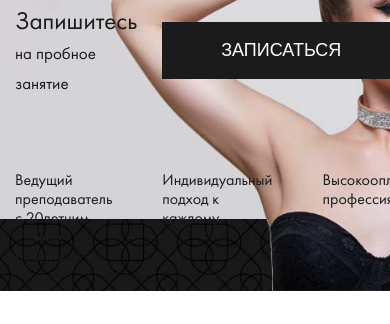
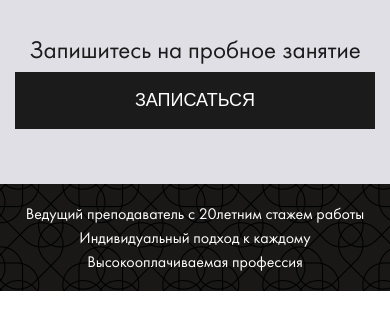
Before and after one commit to Aigerim-serdaliyeva/strizhka, a website: page app/index.html in a window 390 px wide. Shown: the part 262-586 px from the top of the page. Drawn offline with Linux system fonts and the light colour scheme; files whose address does not match are found by name.

Commit message:
section-main fixed

```diff
--- a/app/index.html
+++ b/app/index.html
@@ -96,20 +96,19 @@
 						<button class="button ajax-submit" type="submit">записаться</button>
 					</div>
 				</div>
-
          </div>
          <div class="section-main-footer">
             <div class="container">
                <div class="section-main-footer-content">
-                  <h3 class="section-main-footer-content-title">
+                  <h3 class="section-main-footer-title">
                      Ведущий преподаватель
                      с 20­летним стажем работы
                   </h3>
-                  <h3 class="section-main-footer-content-title">
+                  <h3 class="section-main-footer-title">
                      Индивидуальный
                      подход к каждому
                   </h3>
-                  <h3 class="section-main-footer-content-title">
+                  <h3 class="section-main-footer-title">
                      Высокооплачиваемая
                      профессия
                   </h3>
--- a/app/sass/_media.scss
+++ b/app/sass/_media.scss
@@ -90,14 +90,31 @@
 
    .section {
       &-main {
+         padding: 100px 0 0;
+         background-image: none;
+         background-color: #e0dfe5;
+
          &-title {
-                margin-top: -100px;
-                font-size: 25px;
-                span {
-                    font-size: 20px;
+            font-size: 30px;
+         }
+
+         &-footer {
+            position: static;
+            padding: 20px 0;
+            text-align: center;
+            background-image: url('../img/bg.jpg') !important;
+            background-size: auto !important;
+            background-repeat: repeat !important;
+
+            &-content {
+               display: block;
+            }
+
+            &-title {
+               max-width: 100%;
+               margin: 0 0 5px;
             }
          }
-
       }
     }
 
@@ -121,7 +138,29 @@
 		display: none !important;
    }
 
+   .button {
+      width: 100%;
+   }
+
    .section {
+      &-main {
+         text-align: center;
+         &-text {
+            margin-bottom: 40px;
+         }
+         &-button {
+            display: block;
+            &-title {
+               margin-right: 0;
+               margin-bottom: 10px;
+               max-width: 100%;
+               line-height: 1;
+               span {
+                  font-size: 25px;
+               }
+            }
+         }
+      }
         &-question {
             .form {
                 .input-div {
--- a/app/sass/main.scss
+++ b/app/sass/main.scss
@@ -232,7 +232,6 @@ body {
 
     &-title {
         font-size: 30px;
-        color: #1b1b1b;
         text-align: center;
         margin: 0 0 40px 0;
         font-weight: 600;
@@ -240,23 +239,22 @@ body {
     }
 
     &-main {
-         padding: 140px 0;
+      padding: 185px 0 100px 0;
       background-image: url('../img/mainback.jpg');
-         background-size: cover;
-         background-repeat: no-repeat;
       background-position: center, 0;
       position: relative;
+
          &-subtitle {
             font-size: 24px;
             text-transform: uppercase;
             font-weight: normal;
-            margin: 5px 0;
+            margin: 0 0 5px;
          }
+
          &-title {
             text-transform: uppercase;
             font-size: 40px;
             letter-spacing: 4px;
-            line-height: 1,2;
             font-weight: 600;
             max-width: 450px;
             margin: 0;
@@ -287,20 +285,26 @@ body {
             }
          }
          &-footer {
+            position: absolute;
+            left: 0;
+            right: 0;
+            bottom: 25px;
             &-content {
-               position: absolute;
-               bottom: 0;
                display: flex;
+            }
             &-title {
+               color: #fff;
                font-size: 16px;
                font-weight: normal;
                max-width: 170px;
-                  margin: 25px 50px 25px 0;
-
+               margin: 0 50px 0 0;
+               &:last-child {
+                  margin: 0;
                }
             }
          }
    }
+
    &-why {
       &-items {
          display: flex;
```
Also changed, not shown: app/css/main.min.css. Lines whose indentation alone changed are shown as unchanged.
